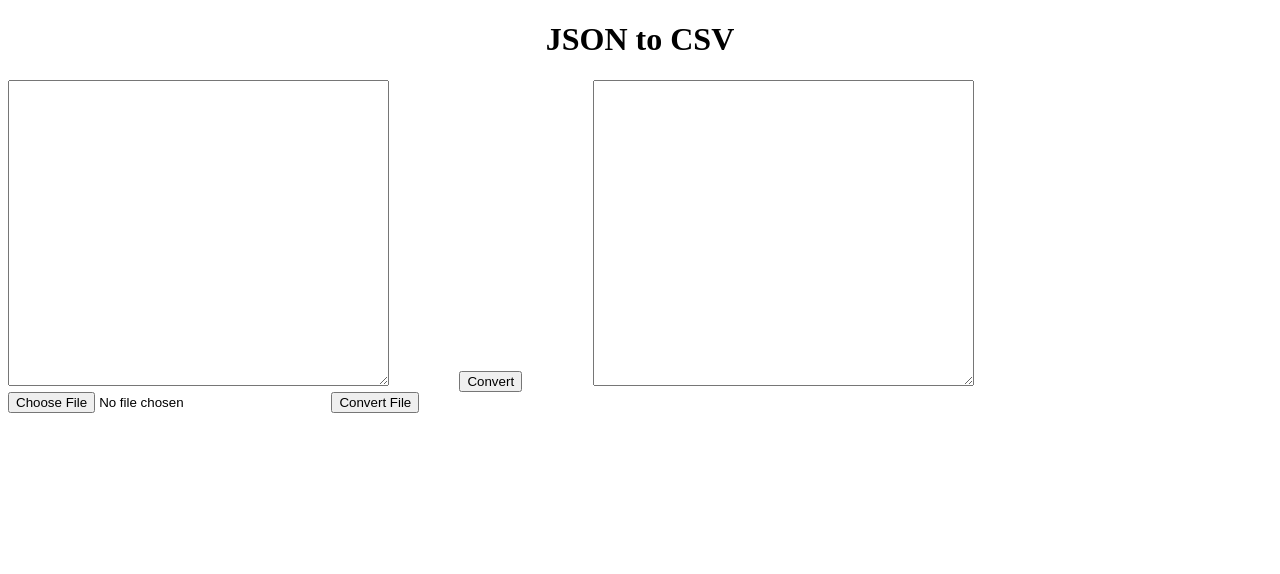
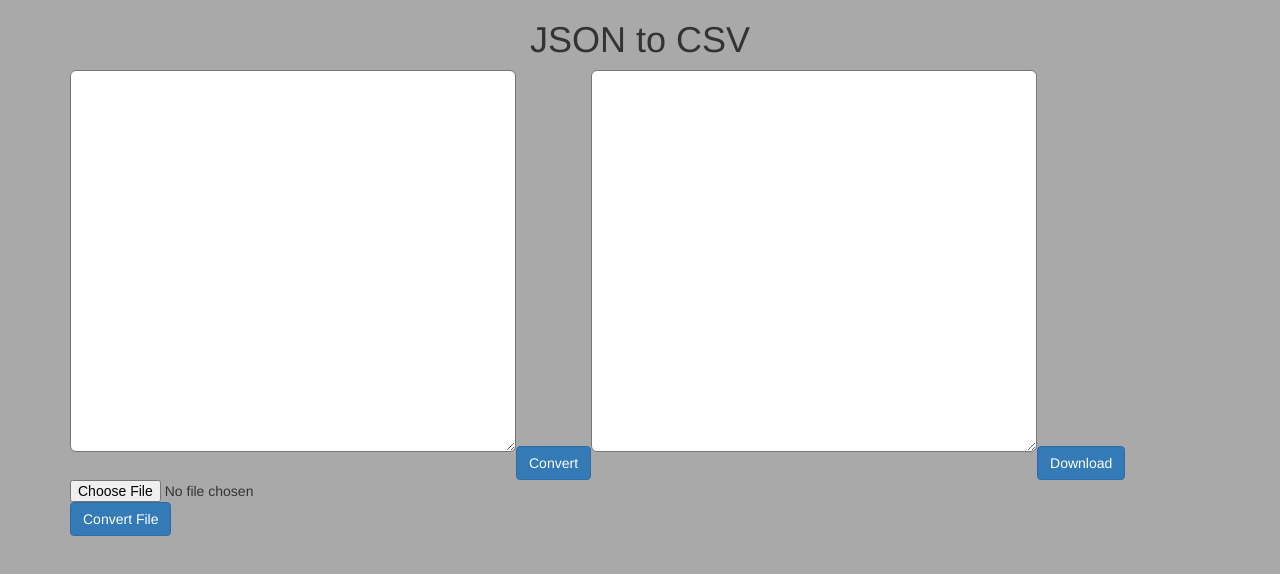
Before and after one commit to melnele/CSVJSON, an Angular app: page / in a window 1280 px wide. Shown: the top 574 px of the page. Built offline with nearby package versions, Linux system fonts and the light colour scheme.

Commit message:
Better conversion , ability to dowenload and ui improvements

```diff
--- a/package.json
+++ b/package.json
@@ -31,9 +31,11 @@
     "core-js": "^2.5.4",
     "express": "^4.16.3",
     "hoek": "5.0.3",
+    "json2csv": "^4.1.3",
     "rxjs": "^6.0.0",
     "typescript": "^2.7.2",
-    "zone.js": "^0.8.26"
+    "zone.js": "^0.8.26",
+    "lodash": "4.17.10"
   },
   "devDependencies": {
     "@angular/language-service": "^6.0.3",
--- a/src/app/app.component.html
+++ b/src/app/app.component.html
@@ -1,12 +1,15 @@
+<div class="container">
   <div style="text-align:center">
     <h1>{{ title }}</h1>
   </div>
 
   <div>
-  <textarea type="text" id="json" rows="20" cols="45" style="margin-right: 10ex" [(ngModel)]="json"></textarea>
-  <button (click)=convert() style="margin-right: 10ex">Convert</button>
-  <textarea id="csv" rows="20" cols="45">{{csv}}</textarea>
+    <textarea type="text" id="json" rows="15" cols="38" class="form-group input-lg" [(ngModel)]="json"></textarea>
+    <button type="button" class="btn btn-primary" (click)=convert()>Convert</button>
+    <textarea id="csv" rows="15" cols="38" class="form-group input-lg">{{csv}}</textarea>
+    <button type="button" class="btn btn-primary" (click)="downloadFile()">Download</button>
   </div>
-<input type="file" (change)="fileChange($event)" placeholder="Upload file" accept=".json">
+  <input class="input" type="file" (change)="fileChange($event)" placeholder="Upload file" accept=".json">
 
-<button (click)=convert2() style="margin-left: 10ex">Convert File</button>
+  <button type="button" class="btn btn-primary" (click)=convert2()>Convert File</button>
+</div>
--- a/src/app/app.component.ts
+++ b/src/app/app.component.ts
@@ -1,7 +1,5 @@
 import { Component } from '@angular/core';
 import { HttpClient } from '@angular/common/http';
-import { send } from 'q';
-import { convertInjectableProviderToFactory } from '@angular/core/src/di/injectable';
 
 @Component({
   selector: 'app-root',
@@ -20,39 +18,40 @@ export class AppComponent {
     this.jsonfile = str;
   }
   convert2() {
+    this.json = AppComponent.jsonfile;
+    this.change(AppComponent.jsonfile);
+  }
+  convert() {
+    this.change(this.json);
+  }
+  change(text) {
     var config = {
       headers: {
         'Content-Type': 'application/json'
       }
     };
     try {
-      JSON.parse(AppComponent.jsonfile);
+      JSON.parse(text);
     } catch (e) {
-      console.log("not json");
+      window.confirm('Not a valid JSON');
       return;
     }
-    this.json = AppComponent.jsonfile;
-    this.http.post('/api/jsontocsv/', AppComponent.jsonfile, config).subscribe(res => {
+    this.http.post('/api/jsontocsv/', text, config).subscribe(res => {
       this.csv = res["data"];
     }, err => {
     });
   }
-  convert() {
-    var config = {
-      headers: {
-        'Content-Type': 'application/json'
-      }
-    };
-    try {
-      JSON.parse(this.json);
-    } catch (e) {
-      console.log("not json");
-      return;
-    }
-    this.http.post('/api/jsontocsv/', this.json, config).subscribe(res => {
-      this.csv = res["data"];
-    }, err => {
-    });
+
+  downloadFile() {
+    let blob = new Blob([this.csv], { type: 'text/csv;charset=utf-8;' });
+    let dwldLink = document.createElement("a");
+    let url = URL.createObjectURL(blob);
+    dwldLink.setAttribute("href", url);
+    dwldLink.setAttribute("download", "Convertedfile.csv");
+    dwldLink.style.visibility = "hidden";
+    document.body.appendChild(dwldLink);
+    dwldLink.click();
+    document.body.removeChild(dwldLink);
   }
 
   fileChange(event) {
--- a/src/index.html
+++ b/src/index.html
@@ -1,14 +1,20 @@
-<!doctype html>
+<!DOCTYPE html>
 <html lang="en">
+
 <head>
   <meta charset="utf-8">
   <title>CSVJSONAngular</title>
   <base href="/">
+  <meta name="viewport" content="width=device-width, initial-scale=1">
+  <link rel="stylesheet" href="https://maxcdn.bootstrapcdn.com/bootstrap/3.3.7/css/bootstrap.min.css">
+  <script src="https://ajax.googleapis.com/ajax/libs/jquery/3.3.1/jquery.min.js"></script>
+  <script src="https://maxcdn.bootstrapcdn.com/bootstrap/3.3.7/js/bootstrap.min.js"></script>
+  <link rel="icon" type="image/x-icon" href="favicon.ico">
 
-  <meta name="viewport" content="width=device-width, initial-scale=1">
-  <link rel="icon" type="image/x-icon" href="favicon.ico">
 </head>
-<body>
+
+<body style="background-color:darkgrey">
   <app-root></app-root>
 </body>
+
 </html>
```
Also changed, not shown: server.js (+11 -29 lines), 1 other file (tests, documents, lock files or other folders). Lines whose indentation alone changed are shown as unchanged.
